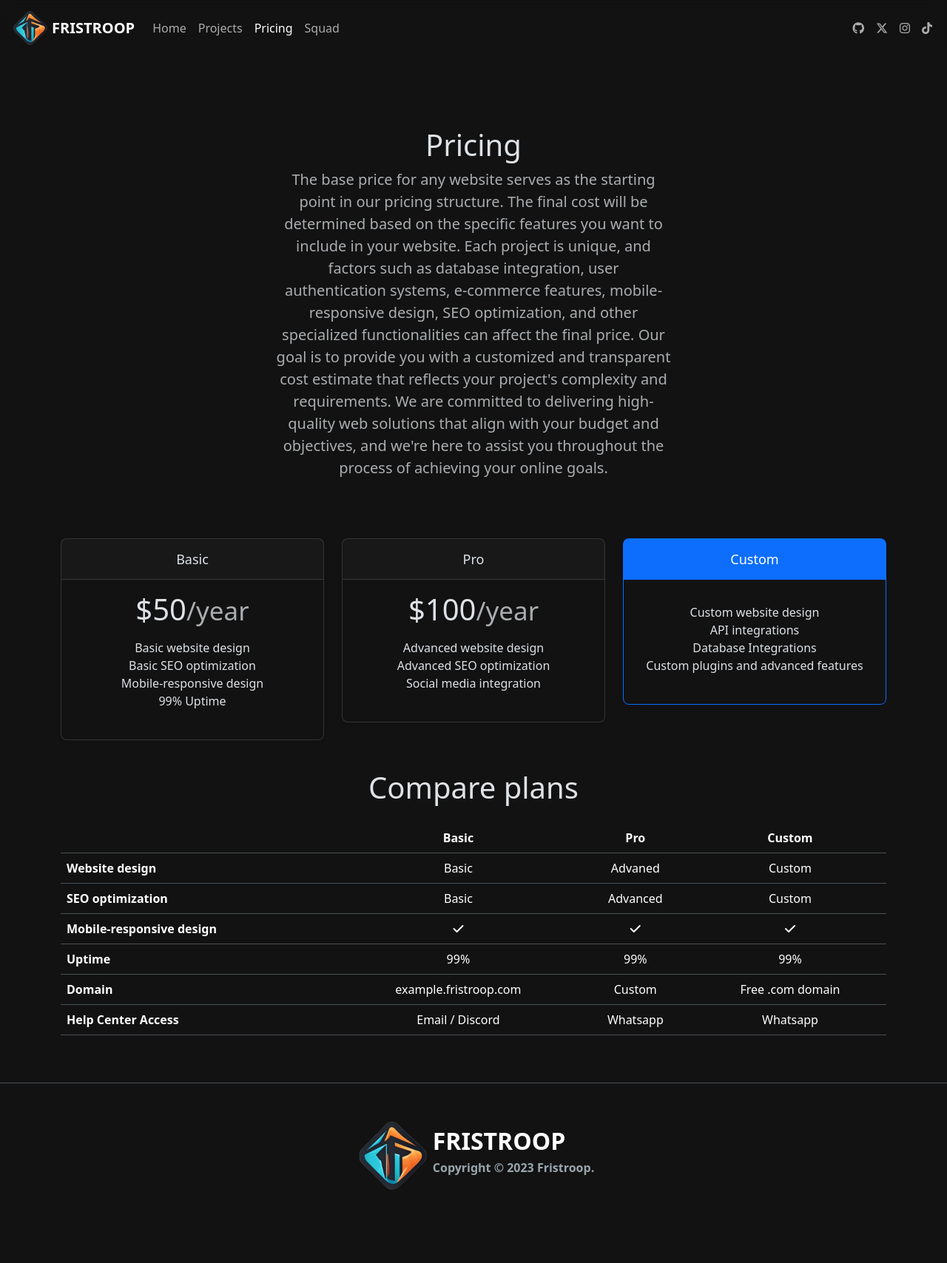
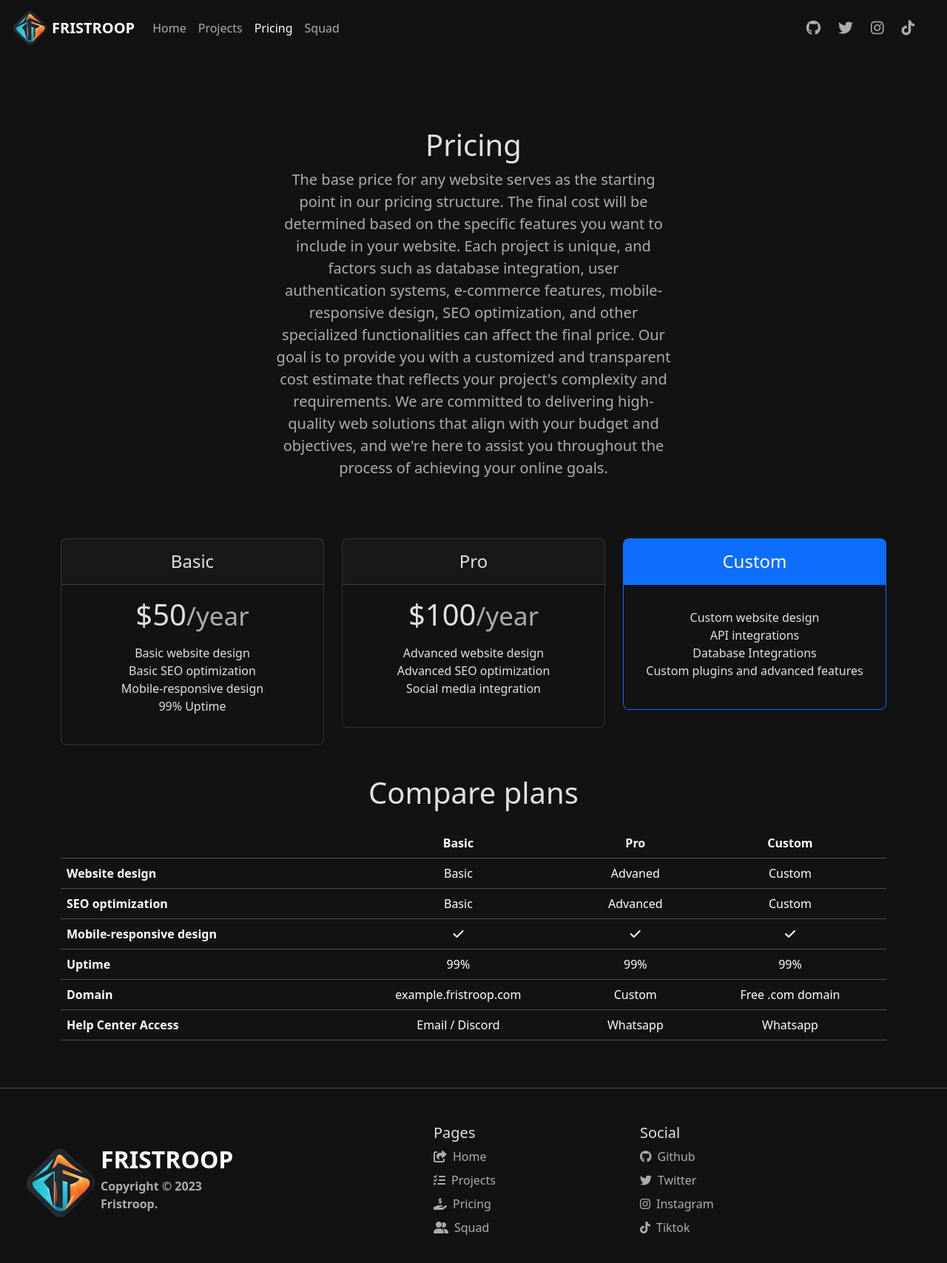
Before and after one commit to Fristroop/fristroop, a React (Vite) app: page /pricing in a window 1280 px wide. Shown: the top 1708 px of the page at 74% size. Before the commit the page ends 1661 px from the top, so only its background shows below. Built offline with nearby package versions, Linux system fonts and the light colour scheme.

Commit message:
19.58 28.10.2023

```diff
--- a/src/Pages/Squad.jsx
+++ b/src/Pages/Squad.jsx
@@ -3,8 +3,61 @@
 import { Navbar } from "../components/Navbar";
 
 import "../assets/styles/squad.css";
+import { social } from "../config";
 
 export const Squad = () => {
+  const squad = [
+    {
+      avatar:
+        "https://encrypted-tbn0.gstatic.com/images?q=tbn:ANd9GcQ64N43TRHQIznXrMGk3MxoYwJ7nA9hbcskDWAgmO4&s",
+      username: "AydinTheFirst",
+      role: "Founder",
+      skills: [
+        {
+          color: "text-warning",
+          icon: "fa-brands fa-js",
+          label: "JavaScript",
+          href: "https://nodejs.org",
+        },
+        {
+          color: "text-success",
+          icon: "fa-brands fa-node-js",
+          label: "NodeJS",
+          href: "https://nodejs.org",
+        },
+        {
+          color: "text-warning",
+          icon: "fa-solid fa-database",
+          label: "MongoDB",
+          href: "https://www.mongodb.com",
+        },
+        {
+          color: "text-primary",
+          icon: "fa-brands fa-react",
+          label: "React",
+          href: "https://react.dev",
+        },
+        {
+          color: "text-primary",
+          icon: "fa-brands fa-bootstrap",
+          label: "Bootstrap",
+          href: "https://react.dev",
+        },
+      ],
+      socials: [
+        {
+          icon: "fa-brands fa-github",
+          label: "Github",
+          href: "https://github.com/AydinTheFirst",
+        },
+        {
+          icon: "fa-brands fa-instagram",
+          label: "Instagram",
+          href: "https://www.instagram.com/aydnhalil0/",
+        },
+      ],
+    },
+  ];
   return (
     <>
       <Navbar />
@@ -18,40 +71,58 @@
           </div>
         </section>
 
-        <div className="card-group justify-content-center">
-          <div className="col-md-6">
-            <div className="card border-0">
-              <div className="card-body text-center">
+        <div className="d-flex flex-row flex-wrap gap-3 justify-content-center px-2">
+          {squad.map((user, i) => (
+            <div
+              key={i}
+              className="profile card col-md-4 bg-dark-subtle rounded p-0"
+            >
+              <div className="bg-success px-3 py-5 header rounded-top">
                 <img
-                  src="https://bootdey.com/img/Content/avatar/avatar2.png"
-                  className="d-flex mx-auto mb-3 rounded"
-                  height={"100px"}
-                  alt="..."
+                  src={user.avatar}
+                  alt="avatar"
+                  className="avatar p-1 bg-dark-subtle"
+                  height={100}
                 />
-                <h5 className="card-title">
-                  @AydinTheFirst <small className="text-muted">(Founder)</small>{" "}
-                </h5>
-
-                <p className="card-text text-muted">
-                  Hello! My name is Aydin, and I'm a 19-year-old student
-                  majoring in English language and literature. I began my
-                  journey at the age of 16, starting with an interest in website
-                  development. I first worked on HTML, and later, I became
-                  interested in Node.js. My initial project was a Discord bot,
-                  and I have since improved my skills in web technologies. Now,
-                  I'm here, and I want to assist you on your journey
-                </p>
-                <div className="card-text d-flex justify-content-center">
-                  <a href="https://github.com/AydinTheFirst" className="btn fs-3">
-                    <i className="fa-brands fa-github"></i>
-                  </a>
-                  <a href="https://www.instagram.com/aydnhalil0/" className="btn fs-3">
-                    <i className="fa-brands fa-instagram"></i>
-                  </a>
+              </div>
+              <div className="body px-3">
+                <div className="d-flex justify-content-between mb-3">
+                  <div className="d-flex align-items-center">
+                    <h5>
+                      {user.username}
+                      <small className="ms-3 text-muted">{user.role}</small>
+                    </h5>
+                  </div>
+                </div>
+                <div className="inner-body bg-secondary-subtle rounded p-3 mb-3">
+                  <ul className="list-unstyled details">
+                    <li className="mb-3">
+                      <small className="m-0 text-muted fw-bold">Skills</small>
+                      <div className="d-flex flex-wrap gap-3 align-items-center">
+                        {user.skills.map((s, i) => (
+                          <a href={s.href} className="nav-link" key={i}>
+                            <i className={`${s.icon} ${s.color} me-2`}></i>
+                            {s.label}
+                          </a>
+                        ))}
+                      </div>
+                    </li>
+                    <li className="mb-3">
+                      <small className="m-0 text-muted fw-bold">Socials</small>
+                      <div className="d-flex flex-wrap gap-3 align-items-center">
+                        {user.socials.map((s, i) => (
+                          <a href={s.href} className="nav-link" key={i}>
+                            <i className={`${s.icon} ${s.color} me-2`}></i>
+                            {s.label}
+                          </a>
+                        ))}
+                      </div>
+                    </li>
+                  </ul>
                 </div>
               </div>
             </div>
-          </div>
+          ))}
         </div>
       </main>
 
--- a/src/assets/bootstrap.scss
+++ b/src/assets/bootstrap.scss
@@ -1,6 +1,12 @@
 // Import all of Bootstrap's CSS
+
 @import "bootstrap/scss/bootstrap";
 
 [data-bs-theme="dark"] {
   --bs-body-bg: #121212;
 }
+
+:root {
+  --bs-cyan: #29c7d7;
+  --bs-orange: #f98d38;
+}
--- a/src/assets/styles/app.css
+++ b/src/assets/styles/app.css
@@ -25,7 +25,7 @@
 }
 
 .colored {
-  background: linear-gradient(to right, #29c7d7, #f98d38);
+  background: linear-gradient(to right, var(--bs-cyan), var(--bs-orange));
   background-clip: text;
   -webkit-background-clip: text;
   color: transparent;
@@ -61,7 +61,7 @@
     transparent,
     transparent,
     transparent,
-    #f98d38
+    var(--bs-cyan)
   );
   animation: animate 4s linear infinite;
   animation-delay: -2s;
@@ -76,7 +76,7 @@
     transparent,
     transparent,
     transparent,
-    #29c7d7
+    var(--bs-orange)
   );
   animation: animate 4s linear infinite;
 }
--- a/src/assets/styles/squad.css
+++ b/src/assets/styles/squad.css
@@ -1,46 +1,13 @@
-.card-box {
-  padding: 20px;
-  border-radius: 3px;
-  margin-bottom: 30px;
+.profile .header {
+  position: relative;
 }
 
-.social-links li a {
-  border-radius: 50%;
-  color: rgba(121, 121, 121, 0.8);
-  display: inline-block;
-  height: 30px;
-  line-height: 27px;
-  border: 2px solid rgba(121, 121, 121, 0.5);
-  text-align: center;
-  width: 30px;
+.profile .header .avatar {
+  position: absolute;
+  bottom: -50px;
+  border-radius: 50px;
 }
 
-.social-links li a:hover {
-  color: #797979;
-  border: 2px solid #797979;
+.profile .body {
+  padding-top: 50px;
 }
-.thumb-lg {
-  height: 88px;
-  width: 88px;
-}
-.img-thumbnail {
-  padding: 0.25rem;
-  background-color: #fff;
-  border: 1px solid #dee2e6;
-  border-radius: 0.25rem;
-  max-width: 100%;
-  height: auto;
-}
-.text-pink {
-  color: #ff679b !important;
-}
-.btn-rounded {
-  border-radius: 2em;
-}
-.text-muted {
-  color: #98a6ad !important;
-}
-h4 {
-  line-height: 22px;
-  font-size: 18px;
-}
--- a/src/components/Footer.jsx
+++ b/src/components/Footer.jsx
@@ -1,10 +1,12 @@
-import logo from "../assets/imgs/logo.png"
+import logo from "../assets/imgs/logo.png";
+import { pages, social } from "../config";
 
 export const Footer = () => {
   return (
     <>
-      <footer className="border-top">
-        <div className="mt-5 d-flex justify-content-center mb-5">
+      <footer className="py-5 px-3 my-5 border-top">
+        <div className="container row row-cols-1 row-cols-sm-2 row-cols-md-3 row-cols-lg-4 g-4">
+          <div className="col mb-3 d-flex">
             <a
               href={"/"}
               className="link-body-emphasis  text-decoration-none d-flex align-items-center"
@@ -16,6 +18,42 @@
               </div>
             </a>
           </div>
+
+          <div className="col mb-3"></div>
+
+          <div className="col mb-3">
+            <h5>Pages</h5>
+            <ul className="nav flex-column">
+              {pages.map((p, i) => (
+                <li key={i} className="nav-item mb-2">
+                  <a href={p.href} className="nav-link p-0 text-body-secondary">
+                    <i className={`fa-solid  ${p.icon} me-2`}></i>
+                    {p.label}
+                  </a>
+                </li>
+              ))}
+            </ul>
+          </div>
+
+          <div className="col mb-3">
+            <h5>Social</h5>
+            <ul className="nav flex-column">
+              {Object.entries(social).map(([k, v], i) => (
+                <li key={i} className="nav-item mb-2">
+                  <a
+                    href={v}
+                    target="_blank"
+                    rel="noreferrer"
+                    className="nav-link p-0 text-body-secondary"
+                  >
+                    <i className={`fa-brands fa-${k} me-2`}></i>
+                    <span className="text-capitalize">{k}</span>
+                  </a>
+                </li>
+              ))}
+            </ul>
+          </div>
+        </div>
       </footer>
     </>
   );
--- a/src/components/Navbar.jsx
+++ b/src/components/Navbar.jsx
@@ -1,6 +1,6 @@
 import logo from "../assets/imgs/logo.png";
 import { useEffect } from "react";
-import { social } from "../config";
+import { pages, social } from "../config";
 
 export const Navbar = () => {
   useEffect(() => {
@@ -61,70 +61,31 @@
             </div>
 
             <div className="offcanvas-body">
-              <ul className="navbar-nav flex-wrap flex-grow-1">
-                <li className="nav-item">
-                  <a href="/" className="nav-link">
-                    <i className="fa-solid fa-share-from-square me-2 d-md-none"></i>
-                    Home
-                  </a>
-                </li>
-                <li className="nav-item">
-                  <a href="/projects" className="nav-link">
-                    <i className="fa-solid fa-list-check me-2 d-md-none"></i>
-                    Projects
-                  </a>
-                </li>
-                <li className="nav-item">
-                  <a href="/pricing" className="nav-link">
-                    <i className="fa-solid fa-hand-holding-dollar me-2 d-md-none"></i>
-                    Pricing
-                  </a>
-                </li>
-                <li className="nav-item">
-                  <a href="/squad" className="nav-link">
-                    <i className="fa-solid fa-user-group me-2 d-md-none text-nowrap"></i>
-                    Squad
-                  </a>
-                </li>
+              <ul className="navbar-nav flex-wrap flex-grow-1 align-items-md-center">
+                {pages.map((p, i) => (
+                  <li key={i} className="nav-item">
+                    <a href={p.href} className="nav-link">
+                      <i className={`fa-solid  ${p.icon} me-2 d-md-none`}></i>
+                      {p.label}
+                    </a>
+                  </li>
+                ))}
               </ul>
               <hr />
-              <div className="navbar-nav flex-row flex-wrap ms-md-auto">
-                <a
-                  href={social.github}
-                  target="_blank"
-                  rel="noreferrer"
-                  className="nav-link col-6 col-md-auto"
-                >
-                  <i className="fa-brands fa-github"></i>
-                  <small className="d-md-none ms-2">Github</small>
-                </a>
-                <a
-                  href={social.twitter}
-                  target="_blank"
-                  rel="noreferrer"
-                  className="nav-link col-6 col-md-auto"
-                >
-                  <i className="fa-brands fa-x-twitter"></i>
-                  <small className="d-md-none ms-2">X</small>
-                </a>
-                <a
-                  href={social.instagram}
-                  target="_blank"
-                  rel="noreferrer"
-                  className="nav-link col-6 col-md-auto"
-                >
-                  <i className="fa-brands fa-instagram"></i>
-                  <small className="d-md-none ms-2">Instagram</small>
-                </a>
-                <a
-                  href={social.tiktok}
-                  target="_blank"
-                  rel="noreferrer"
-                  className="nav-link col-6 col-md-auto"
-                >
-                  <i className="fa-brands fa-tiktok"></i>
-                  <small className="d-md-none ms-2">Tiktok</small>
-                </a>
+              <div className="navbar-nav flex-row flex-wrap ms-md-auto me-md-3 fs-5">
+                {Object.entries(social).map(([k, v], i) => (
+                  <li key={i} className="nav-item col-6 col-md-auto">
+                    <a
+                      href={v}
+                      target="_blank"
+                      rel="noreferrer"
+                      className="nav-link"
+                    >
+                      <i className={`fa-brands fa-${k} me-2`}></i>
+                      <small className="d-md-none text-capitalize">{k}</small>
+                    </a>
+                  </li>
+                ))}
               </div>
             </div>
           </div>
--- a/src/config.js
+++ b/src/config.js
@@ -7,3 +7,43 @@
   instagram: "https://www.instagram.com/fristroop/",
   tiktok: "https://www.tiktok.com/@fristroop",
 };
+
+export const pages = [
+  {
+    icon: "fa-share-from-square",
+    label: "Home",
+    href: "/",
+  },
+  {
+    icon: "fa-list-check",
+    label: "Projects",
+    href: "/projects",
+  },
+  {
+    icon: "fa-hand-holding-dollar",
+    label: "Pricing",
+    href: "/pricing",
+  },
+  {
+    icon: "fa-user-group",
+    label: "Squad",
+    href: "/squad",
+  },
+];
+
+export const projects = [
+  {
+    banner:
+      "https://storage.cloud.google.com/fristroop/resim_2023-10-22_235049761.png",
+    title: "FT-Chat",
+    description: "A minimized real-time chat application with rooms feature.",
+    href: "https://chat.fristroop.com/",
+  },
+  {
+    banner:
+      "https://storage.cloud.google.com/fristroop/resim_2023-10-22_235345323.png",
+    title: "Halo Magazine",
+    description: "A magazine of english literature written by students.",
+    href: "https://halo.fristroop.com/",
+  },
+];
```
Also changed, not shown: src/Pages/App.jsx (+20 -12 lines), src/Pages/Projects.jsx (+8 -16 lines). Lines whose indentation alone changed are shown as unchanged.
